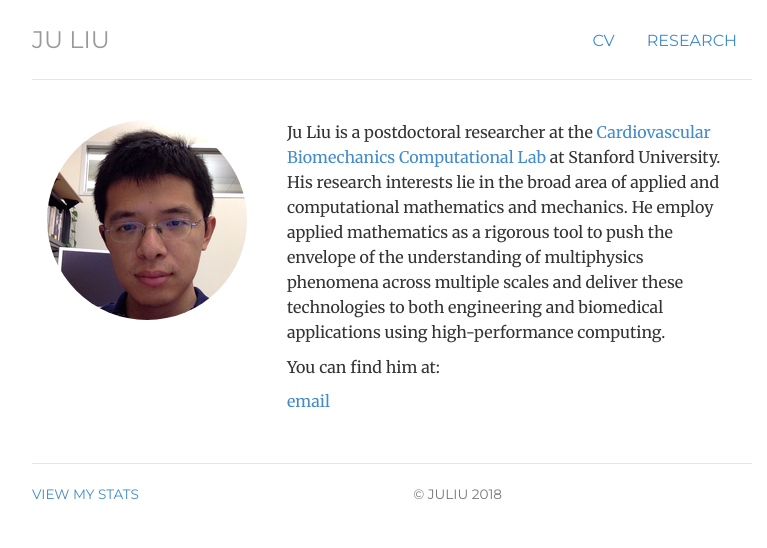
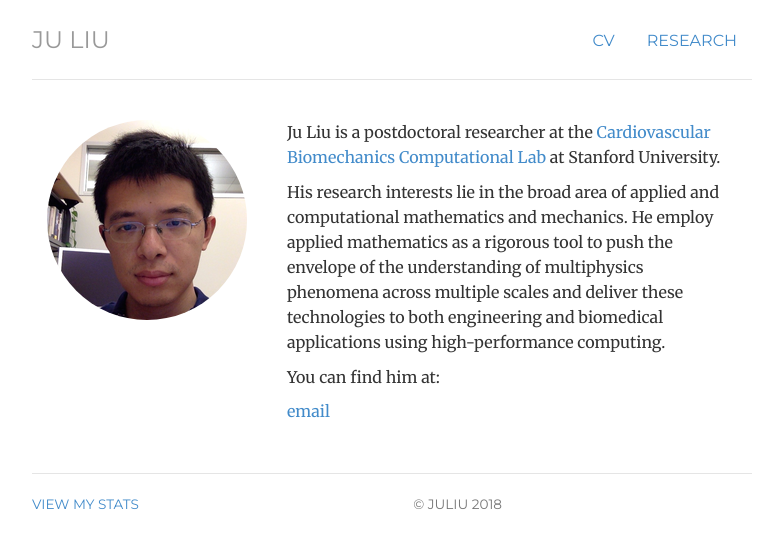
Before and after one commit to ju-liu/ju-liu.github.io, a Jekyll site: the page built from index.html, in a window 1280 px wide. Shown: the top 548 px of the page, without its empty margins (248-1015 px from the left). Built offline with Jekyll 4.4.1, drawn with Linux system fonts in a browser that asks for light colours; nearby versions of some CDN libraries; library files that are not in the unit come from our copies; comment, search, counter and statistics services are not loaded.

Commit message:
revision

```diff
--- a/index.html
+++ b/index.html
@@ -17,12 +17,14 @@
       researcher</span>
     at the <a
       href="http://web.stanford.edu/~amarsden/MarsdenLab/Home.html">Cardiovascular
-    Biomechanics Computational Lab</a> at Stanford University. His research interests lie in the broad area of applied and computational mathematics and mechanics. He employ applied mathematics as a rigorous tool to push the envelope of the understanding of multiphysics phenomena across multiple scales and deliver these technologies to both engineering and biomedical applications using high-performance computing.</p>
+      Biomechanics Computational Lab</a> at Stanford University.</p>
 
-    <p>You can find him at:</p>
-  <ul class="list-unstyled">
+    <p>His research interests lie in the broad area of applied and computational mathematics and mechanics. He employ applied mathematics as a rigorous tool to push the envelope of the understanding of multiphysics phenomena across multiple scales and deliver these technologies to both engineering and biomedical applications using high-performance computing.</p>
+
+    <p>You can find him at:  <ul class="list-unstyled">
     <li><a href="mailto:liujuy@gmail.com">email</a></li>
   </ul>
+  </p>
   </div>
 </div>
 <!-- </div> -->
```
